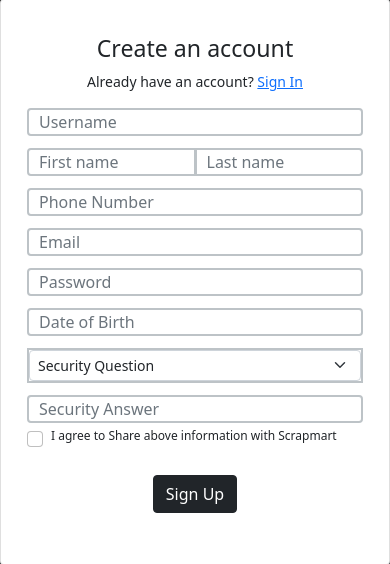
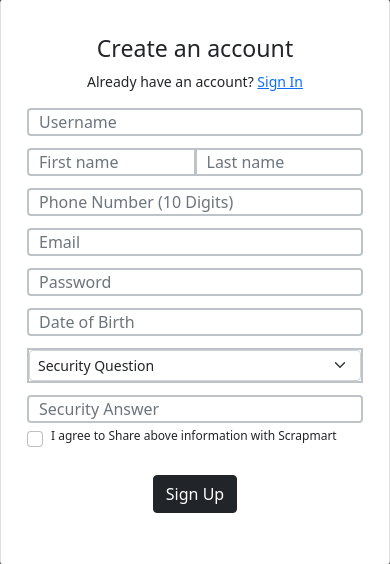
Before and after one commit to vivekx01/scrapmart, a Django app: page /user/auth/signup/ in a window 390 px wide. Shown: the part 197-761 px from the top of the page. Run offline with Django 3.2, Linux system fonts and the light colour scheme; some libraries are stand-ins or nearby versions.

Commit message:
phone number input fixed

```diff
--- a/templates/getlisted.html
+++ b/templates/getlisted.html
@@ -56,7 +56,7 @@
                 <div class="form mt-3">
                     <div class="inputbox"> <input type="text" class="form-control" name="shopname" placeholder="Shop Name" maxlength = "100" required> </div>
                     <div class="inputbox"> <textarea class="form-control" name="shopaddress" placeholder="Shop Address" maxlength = "500" required></textarea> </div>
-                    <div class="inputbox"> <input type="text" class="form-control" name="shopcontact" placeholder="Shop Contact" maxlength = "10"> </div>
+                    <div class="inputbox"> <input type="tel" pattern="[0-9]{10}" class="form-control" name="shopcontact" placeholder="Shop Contact (10 digits)" maxlength = "10"> </div>
                     <div class="inputbox" style="border: 2px solid #bdc3c7; ">
                         <select name="city" id="city" class="form-select form-select-sm" required>
                             <option value="" selected>Select City</option>
--- a/templates/signup.html
+++ b/templates/signup.html
@@ -50,7 +50,7 @@
                     <div class="inputbox"> <input type="text" class="form-control" name="username" placeholder="Username" maxlength = "50" required> </div>
                     <div class="input-group inputbox"> <input type="text" name="firstname" placeholder="First name" class="form-control"
                             maxlength = "20" required> <input type="text" placeholder="Last name" name="lastname" class="form-control" maxlength = "30" required> </div>
-                            <div class="inputbox"> <input type="text" class="form-control" name="phone" placeholder="Phone Number" maxlength = "10" required> </div>
+                            <div class="inputbox"> <input type="tel" pattern="[0-9]{10}" class="form-control" name="phone" placeholder="Phone Number (10 Digits)" maxlength = "10" required> </div>
                     <div class="inputbox"> <input type="email" class="form-control" name="email" placeholder="Email" maxlength = "50" required> </div>
                     <div class="inputbox"> <input type="password" class="form-control" name="password" placeholder="Password" minlength="8" maxlength = "200" required>
                     </div>
```
